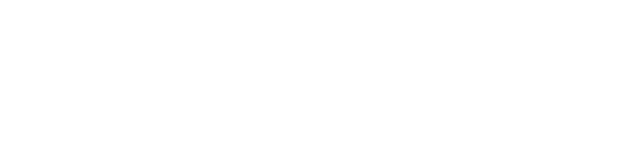
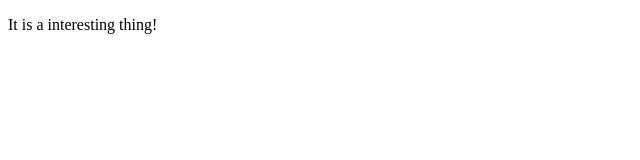
Before and after one commit to Nargis21/My-first-repo, a plain HTML site: page index.html in a window 1280 px wide. Shown: the whole page, without its empty margins (0-640 px from the left). Drawn offline with Linux system fonts and the light colour scheme.

```diff
--- a/index.html
+++ b/index.html
@@ -8,6 +8,6 @@
     </title>
 </head>
 <body>
-
+    <p>It is a interesting thing!</p>
 </body>
 </html>
```
